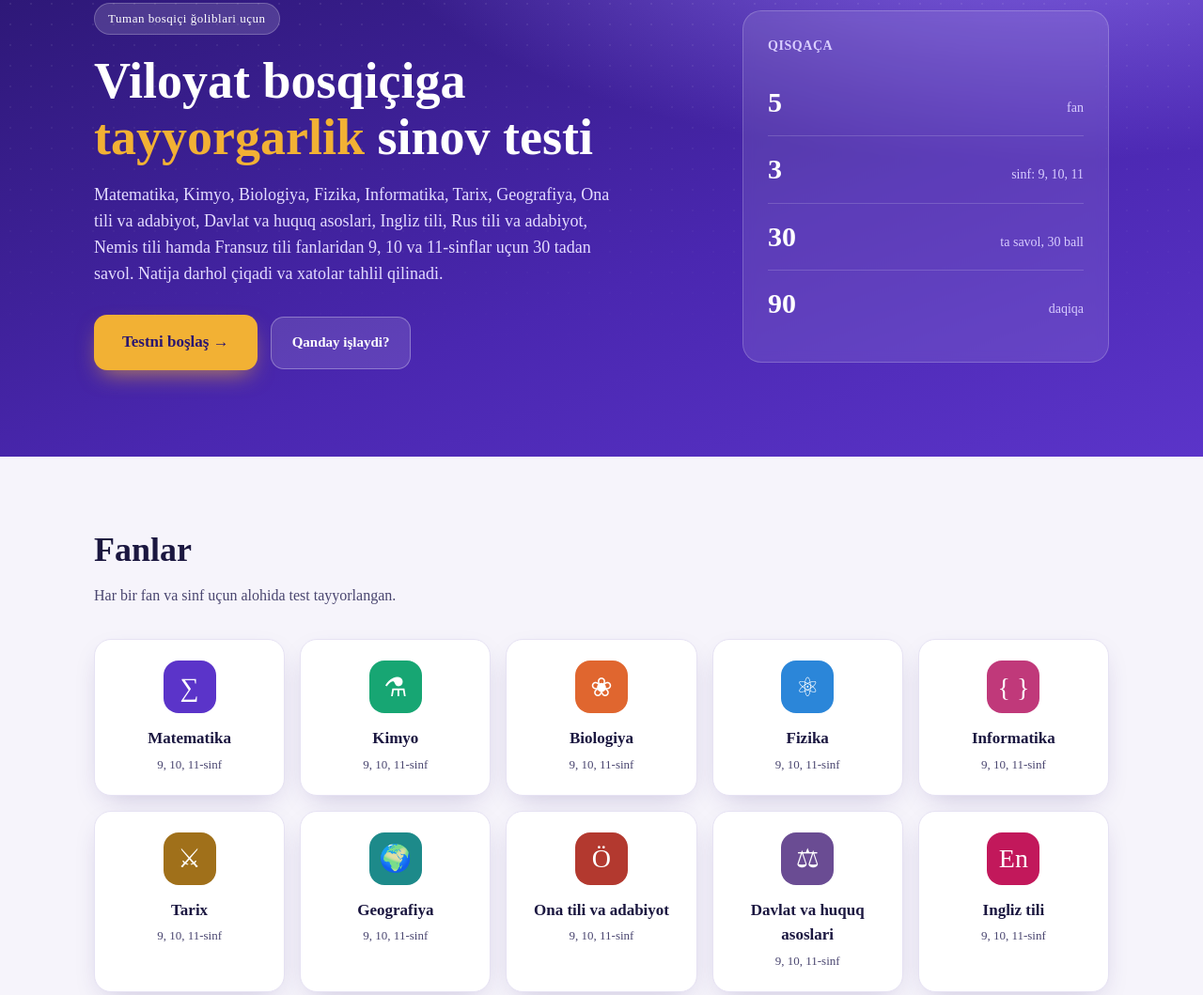
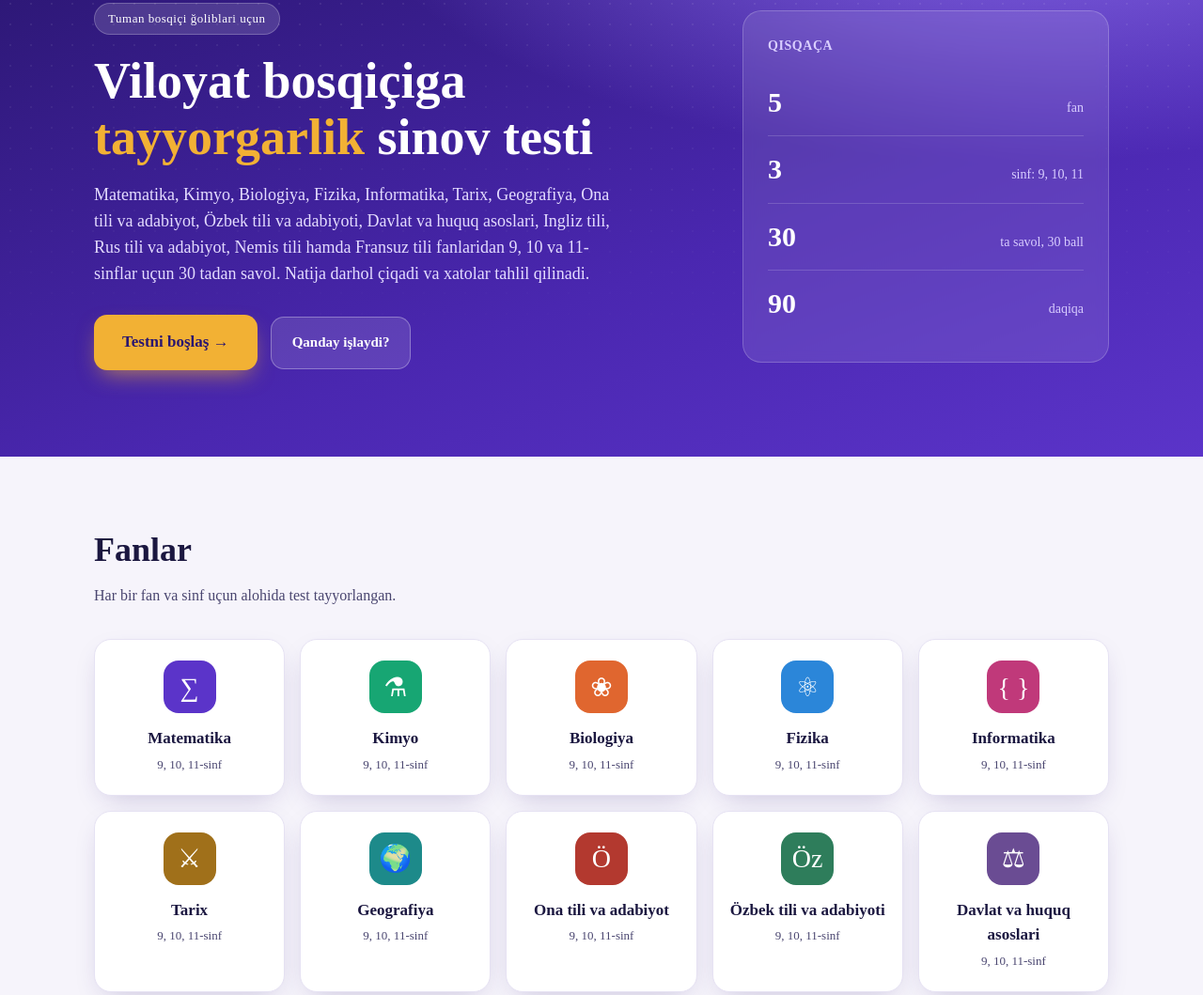
Before and after one commit to Umrbek84/test-sayt, a plain HTML site: page index.html in a window 1280 px wide. Shown: the part 138-1197 px from the top of the page at 94% size. Drawn offline with Linux system fonts and the light colour scheme; no server answers.

Commit message:
Add files via upload

```diff
--- a/index.html
+++ b/index.html
@@ -178,7 +178,7 @@ footer h5{font-family:'Times New Roman',Times,serif;font-size:16px;color:#fff;ma
     <div>
       <span class="eyebrow">Tuman bosqiçi ğoliblari uçun</span>
       <h1>Viloyat bosqiçiga <span>tayyorgarlik</span> sinov testi</h1>
-      <p class="lead">Matematika, Kimyo, Biologiya, Fizika, Informatika, Tarix, Geografiya, Ona tili va adabiyot, Davlat va huquq asoslari, Ingliz tili, Rus tili va adabiyot, Nemis tili hamda Fransuz tili fanlaridan 9, 10 va 11-sinflar uçun 30 tadan savol. Natija darhol çiqadi va xatolar tahlil qilinadi.</p>
+      <p class="lead">Matematika, Kimyo, Biologiya, Fizika, Informatika, Tarix, Geografiya, Ona tili va adabiyot, Özbek tili va adabiyoti, Davlat va huquq asoslari, Ingliz tili, Rus tili va adabiyot, Nemis tili hamda Fransuz tili fanlaridan 9, 10 va 11-sinflar uçun 30 tadan savol. Natija darhol çiqadi va xatolar tahlil qilinadi.</p>
       <button class="btn btn-gold" onclick="openTest()">Testni boşlaş →</button>
       <a class="btn btn-ghost" href="#tartib">Qanday işlaydi?</a>
     </div>
@@ -204,6 +204,7 @@ footer h5{font-family:'Times New Roman',Times,serif;font-size:16px;color:#fff;ma
       <div class="sub"><div class="ic" style="background:#a0701a">⚔</div><h4>Tarix</h4><p>9, 10, 11-sinf</p></div>
       <div class="sub"><div class="ic" style="background:#1d8a8a">🌍</div><h4>Geografiya</h4><p>9, 10, 11-sinf</p></div>
       <div class="sub"><div class="ic" style="background:#b3392f">Ö</div><h4>Ona tili va adabiyot</h4><p>9, 10, 11-sinf</p></div>
+      <div class="sub"><div class="ic" style="background:#2e7d5b">Öz</div><h4>Özbek tili va adabiyoti</h4><p>9, 10, 11-sinf</p></div>
       <div class="sub"><div class="ic" style="background:#6a4c93">⚖</div><h4>Davlat va huquq asoslari</h4><p>9, 10, 11-sinf</p></div>
       <div class="sub"><div class="ic" style="background:#c2185b">En</div><h4>Ingliz tili</h4><p>9, 10, 11-sinf</p></div>
       <div class="sub"><div class="ic" style="background:#3a6ea5">Ru</div><h4>Rus tili va adabiyot</h4><p>9, 10, 11-sinf</p></div>
```
